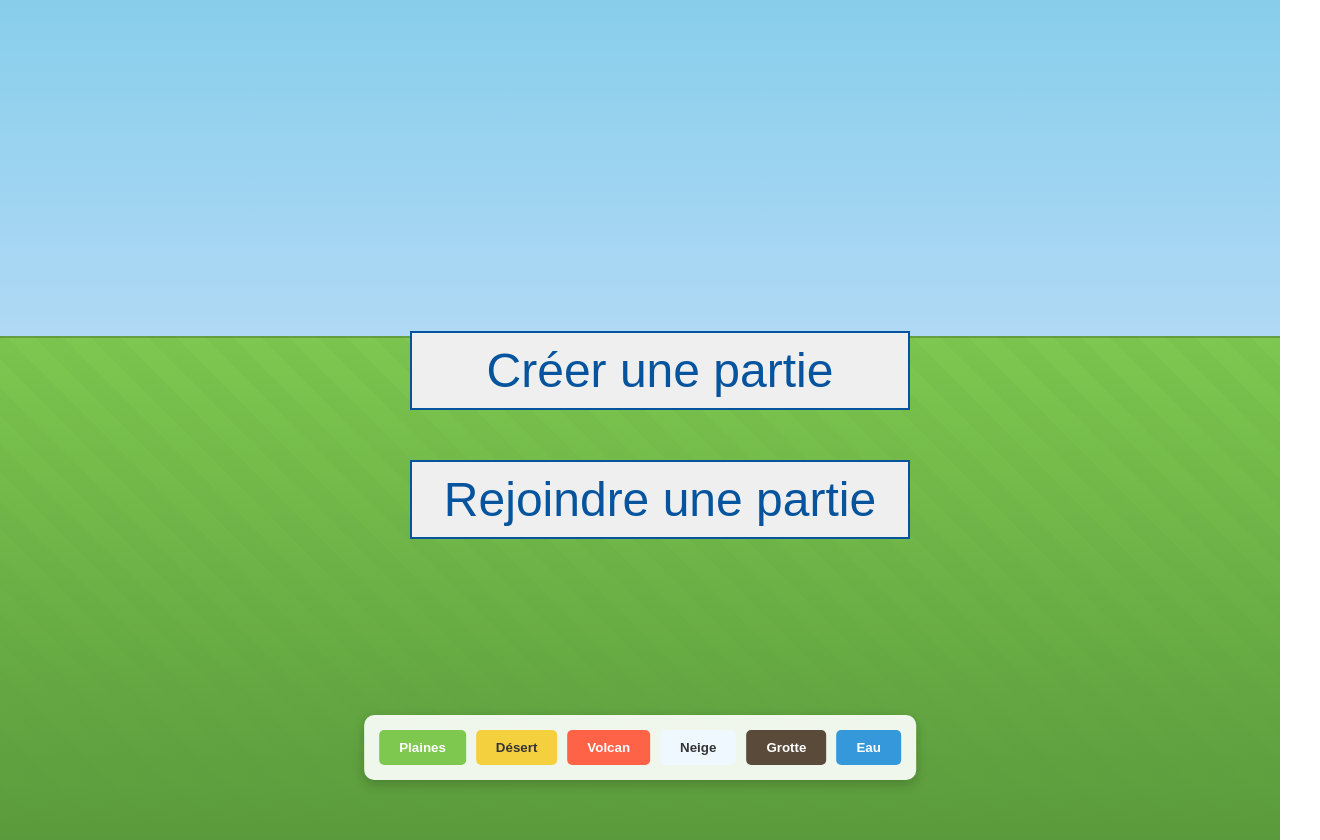
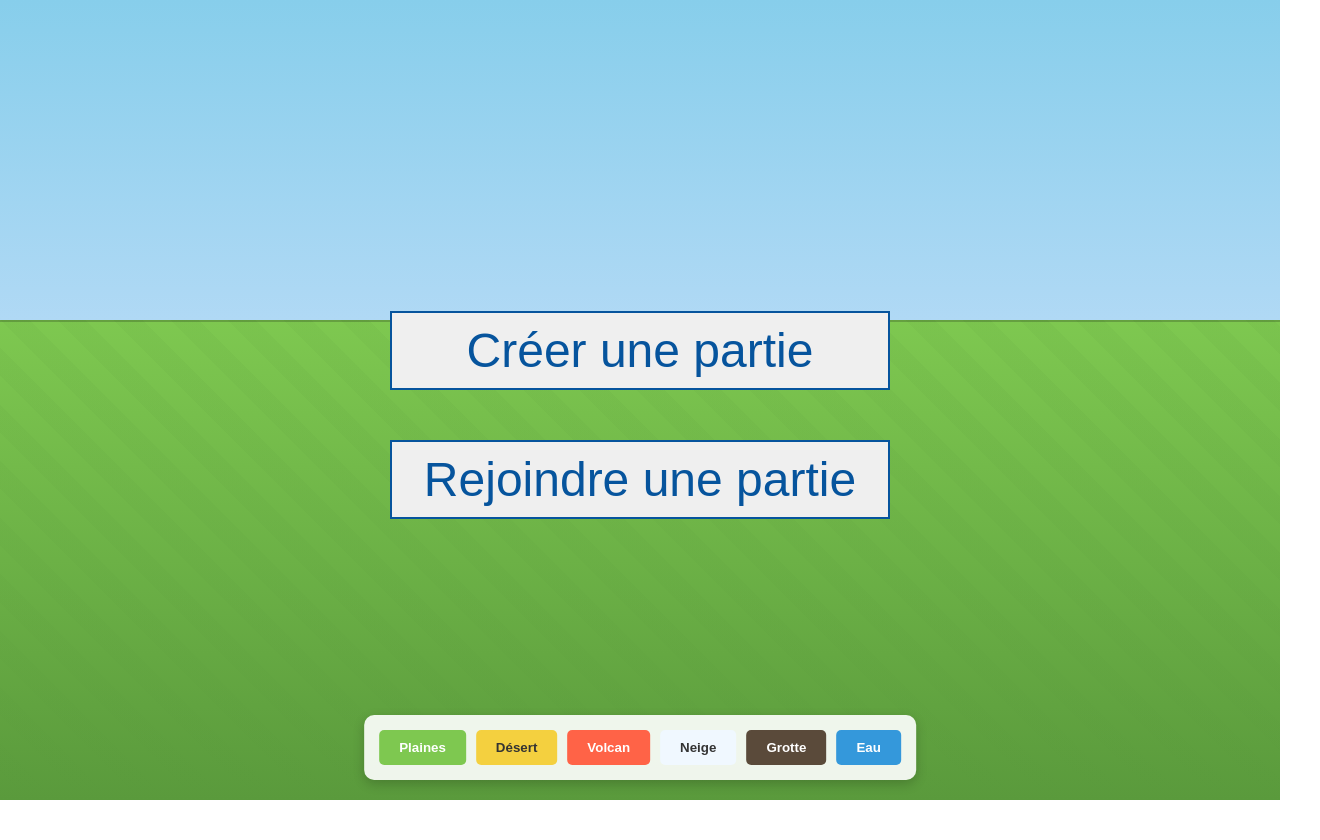
Before and after one commit to Paranctiss/PkmnRaceBattle, an Angular app: page / in a window 1280 px wide. Shown: the whole page, 1320 px wide, since content can reach past the window. After the commit the page ends 800 px from the top, so only its background shows below. Built offline with nearby package versions, Linux system fonts and the light colour scheme.

Commit message:
là c'est mieux

```diff
--- a/src/app/app.component.css
+++ b/src/app/app.component.css
@@ -41,7 +41,6 @@ img{
   width: 100%;
   height: 100%;
   /* Ajoutez du padding si nécessaire pour éviter que le contenu touche les bords */
-  padding: 20px;
 }
 
 /* Les éléments du fond restent en absolute mais dans leur conteneur */
--- a/src/app/features/game/components/battle-field/battle-field.component.css
+++ b/src/app/features/game/components/battle-field/battle-field.component.css
@@ -1,14 +1,37 @@
+/* Container principal - reste sans position pour ne pas perturber le layout */
 .pageContent {
   padding-right: 10vw;
   padding-left: 10vw;
   height: 100%;
+  position: relative; /* Seulement pour contenir les éléments absolute du fond */
 }
 
-.battleField{
+/* Couche de fond - en arrière-plan */
+.background-layer {
+  position: fixed; /* Fixed au lieu d'absolute pour rester en place */
+  top: 0;
+  left: 0;
+  width: 100%;
+  height: 100%;
+  z-index: -1; /* Derrière tout le contenu */
+  pointer-events: none;
+}
+
+/* Couche de contenu - flux normal du document */
+.content-layer {
+  position: relative;
+  z-index: 1;
+  /* PAS de padding ici, on garde celui de pageContent */
+}
+
+/* BattleField - retour au flux normal */
+.battleField {
   padding-right: 10vw;
   padding-left: 3vw;
   display: flex;
   flex-direction: column;
+  position: relative; /* Pour les enfants en absolute */
+  /* Pas de height fixe pour permettre au contenu de définir la hauteur */
 }
 
 .message-container {
@@ -51,10 +74,10 @@
   padding: 10px 20px;
   border-radius: 10px;
   font-size: 1.2em;
-  z-index: 2;
+  z-index: 1001; /* Au-dessus de replace-pokemon */
 }
 
-.learn-move{
+.learn-move {
   position: fixed;
   width: 60%;
   height: 50%;
@@ -78,8 +101,9 @@
   background-color: rgba(0, 0, 0, 0.8);
   color: white;
   border-radius: 10px;
-  overflow-y: auto; /* Permet le défilement vertical */
+  overflow-y: auto;
   box-shadow: -2px -2px 5px rgba(0, 0, 0, 0.1);
+  z-index: 100;
 }
 
 .content {
@@ -95,24 +119,24 @@
   border-bottom: none;
 }
 
-.moveToLearn{
+.moveToLearn {
   background-color: rgba(55, 92, 148, 0.8);
   color: white;
   padding: 5px;
 }
 
-.moveToLearn:hover{
+.moveToLearn:hover {
   background-color: rgba(148, 55, 55, 0.8);
 }
 
-.replace-pokemon-card-container{
+.replace-pokemon-card-container {
   margin-top: 7%;
   display: flex;
   flex-direction: row;
   flex-wrap: wrap;
 }
 
-.item-bag-card-container{
+.item-bag-card-container {
   margin-top: 2%;
   margin-left: 5%;
   display: flex;
@@ -120,7 +144,7 @@
   flex-wrap: wrap;
 }
 
-.item-bag-card-container:hover{
+.item-bag-card-container:hover {
   cursor: pointer;
 }
 
@@ -135,10 +159,7 @@
   cursor: pointer;
 }
 
-.replacePokemonCard{
-  & img{
-    width: 200px;
-  }
+.replacePokemonCard {
   width: 50%;
   height: 33%;
   display: flex;
@@ -147,11 +168,15 @@
   justify-content: center;
 }
 
-.replacePokemonCard:hover{
+.replacePokemonCard img {
+  width: 200px;
+}
+
+.replacePokemonCard:hover {
   background-color: rgb(196, 136, 86);
 }
 
-.itemBagCard{
+.itemBagCard {
   width: 14%;
   height: 20%;
   display: flex;
@@ -160,15 +185,23 @@
   justify-content: center;
 }
 
-.itemBagCard:hover{
+.itemBagCard:hover {
   background-color: rgb(196, 136, 86);
 }
 
-.oppositeSide, .playerSide {
+/* Positionnement des Pokémon - IMPORTANT */
+.oppositeSide {
   width: 30%;
+  float: right;
+  margin-top: 20px; /* Ajustez selon votre besoin */
 }
 
-.waitingOpponent{
+.playerSide {
+  width: 30%;
+  margin-top: 20px; /* Pour espacer du Pokémon adverse */
+}
+
+.waitingOpponent {
   position: fixed;
   bottom: 10%;
   left: 50%;
@@ -181,34 +214,36 @@
   z-index: 1000;
 }
 
-.actionBar{
+.actionBar {
   display: flex;
   flex-direction: row;
   align-items: center;
   justify-content: flex-start;
   width: 100%;
+  margin-top: 20px;
 }
 
-.movesActions{
+.movesActions {
   width: 33vw;
 }
 
-.otherActions{
+.otherActions {
   height: 100%;
 }
 
-.bag{
+.bag {
   padding: 10px;
 }
-.bag img{
+
+.bag img {
   width: 70px;
 }
-.bag:hover{
 
+.bag:hover {
   cursor: pointer;
 }
 
-.ailmentCard{
+.ailmentCard {
   padding: 0;
   margin: 0;
   color: white;
@@ -220,23 +255,23 @@
   background: firebrick;
 }
 
-.paralysie{
+.paralysie {
   background: darkgoldenrod;
 }
 
-.poison{
+.poison {
   background: indigo;
 }
 
-.gel{
+.gel {
   background: #04b0ff;
 }
 
-.sleep{
+.sleep {
   background: darkslategray;
 }
 
-.flexRight{
+.flexRight {
   display: flex;
   flex-direction: row;
   justify-content: flex-end;
@@ -244,8 +279,10 @@
   align-items: flex-start;
 }
 
-.oppositeSide{
-  float: right;
+.pokemonSpriteContainer {
+  position: relative;
+  width: 200px;
+  height: 200px;
 }
 
 .pokemonImg {
@@ -260,22 +297,18 @@
   width: 60px;
 }
 
-
-/* Animation pour incliner la Pokéball à gauche */
 @keyframes tiltLeft {
   0% { transform: rotate(0deg); }
   50% { transform: rotate(-15deg); }
   100% { transform: rotate(0deg); }
 }
 
-/* Animation pour incliner la Pokéball à droite */
 @keyframes tiltRight {
   0% { transform: rotate(0deg); }
   50% { transform: rotate(15deg); }
   100% { transform: rotate(0deg); }
 }
 
-/* Classe pour appliquer l'animation */
 .pokeball-tilt-left {
   animation: tiltLeft 0.5s ease-in-out;
 }
@@ -284,36 +317,39 @@
   animation: tiltRight 0.5s ease-in-out;
 }
 
-.pokemonSpriteContainer{
-  position: relative;
-}
-
-.platform {
+/* Plateformes sous les Pokémon dans le battleField */
+.pokemonSpriteContainer .platform {
   position: absolute;
   border-radius: 50%;
   top: 130px;
+  left: 0;
   z-index: 1;
   width: 200px;
   height: 60px;
-  transition: all 0.8s ease;
   background: rgba(0, 0, 0, 0.15);
   box-shadow: 0 4px 8px rgba(0, 0, 0, 0.2);
+  transition: all 0.8s ease;
 }
 
-.platform-player {
+/* Plateformes du fond d'écran (dans background-layer) */
+.background-layer .platform-player {
+  position: absolute;
   bottom: 10%;
   right: 20%;
   width: 180px;
   height: 60px;
   background: rgba(0, 0, 0, 0.15);
   box-shadow: 0 4px 8px rgba(0, 0, 0, 0.2);
+  border-radius: 50%;
 }
 
-.platform-opponent {
+.background-layer .platform-opponent {
+  position: absolute;
   top: 45%;
   left: 15%;
   width: 140px;
   height: 45px;
   background: rgba(0, 0, 0, 0.1);
   box-shadow: 0 3px 6px rgba(0, 0, 0, 0.15);
+  border-radius: 50%;
 }
```
